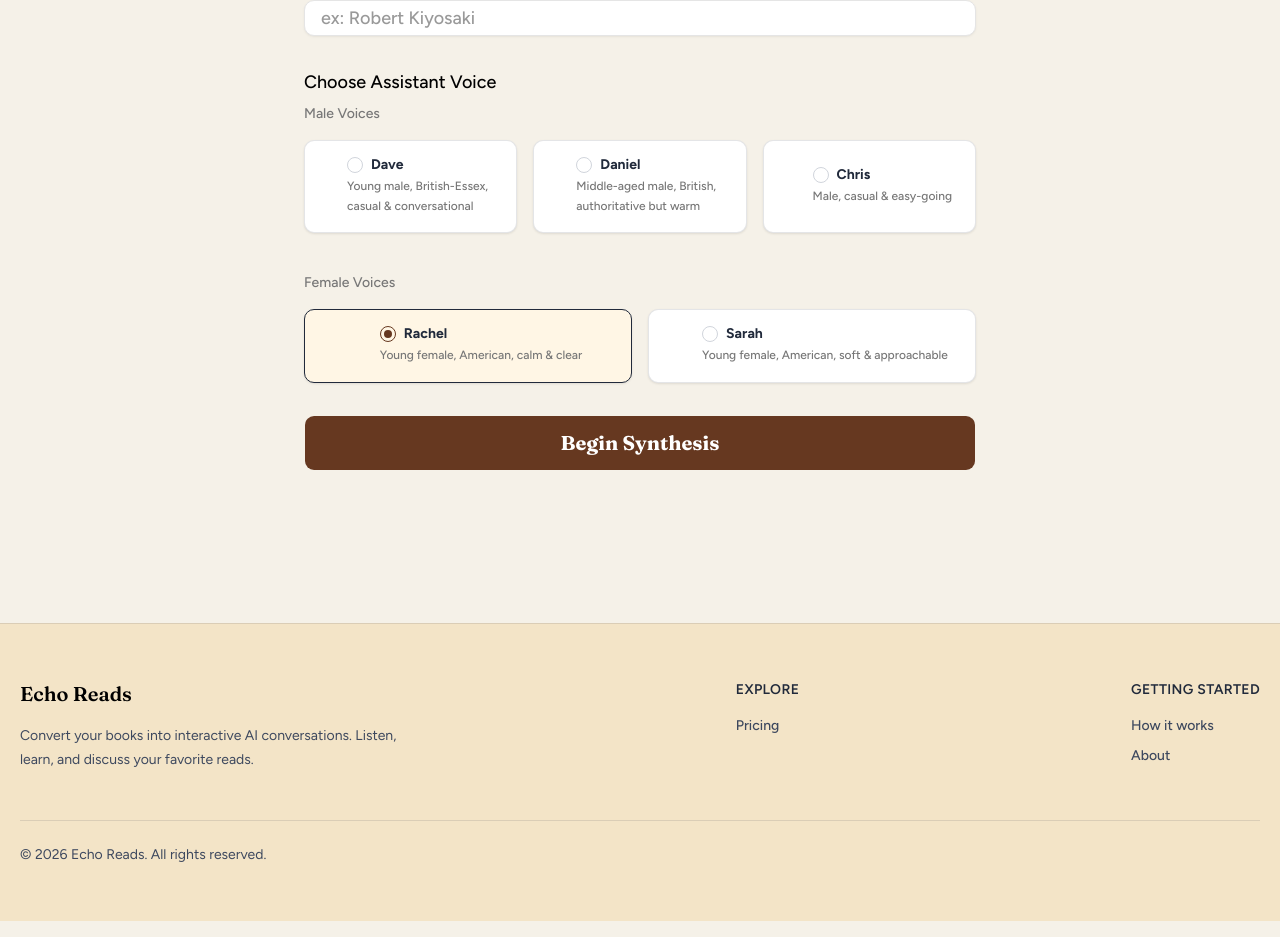
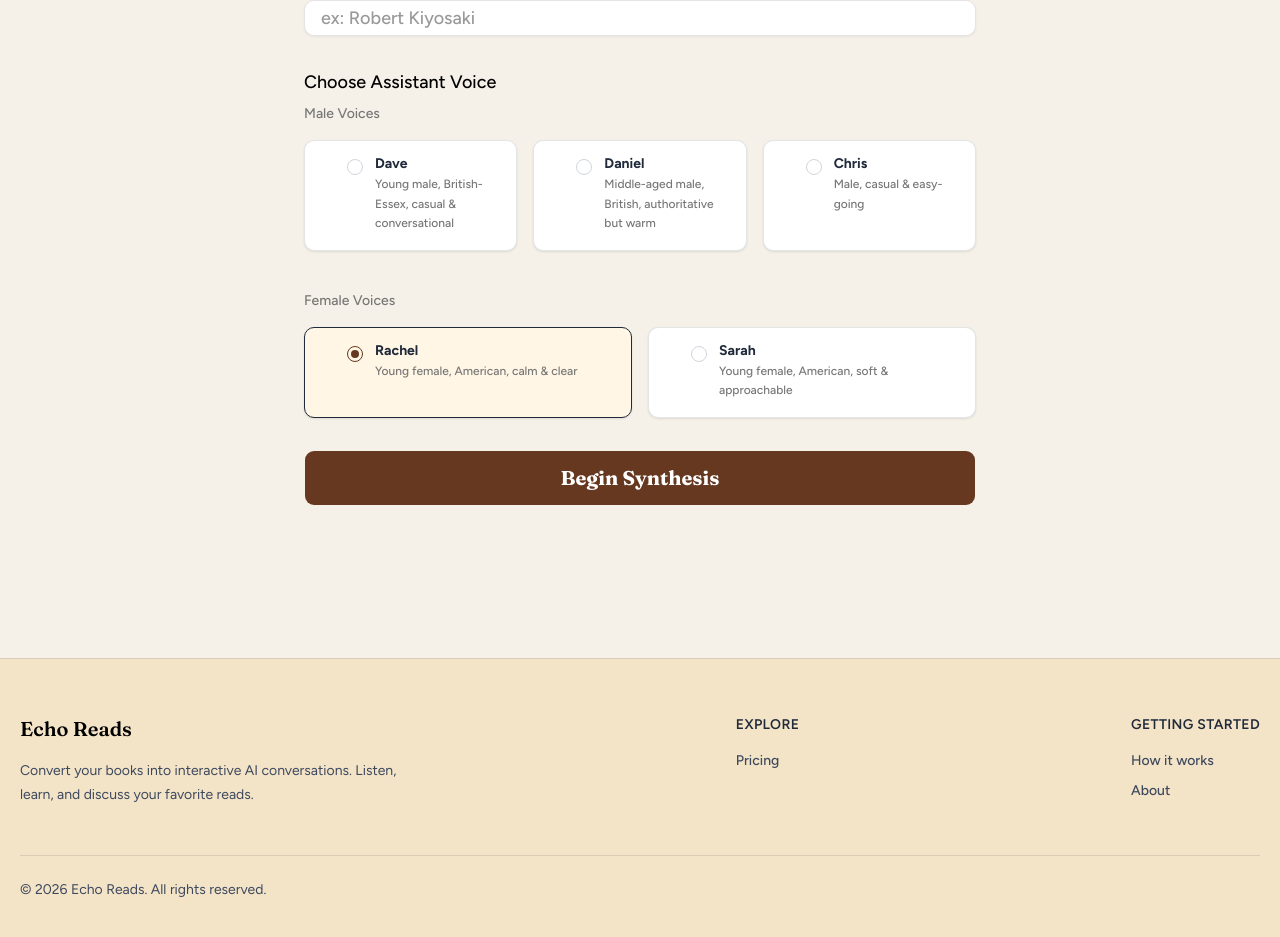
Before and after one commit to Dervin29/echo-reads, a Next.js app: page /books/new in a window 1280 px wide. Shown: the part 850-1787 px from the top of the page. Built offline with nearby package versions, Linux system fonts and the light colour scheme; no server answers.

Commit message:
refactor: simplify VoiceSelector component layout and improve readability

```diff
--- a/app/globals.css
+++ b/app/globals.css
@@ -593,7 +593,7 @@
     @apply flex flex-col md:flex-row gap-4;
   }
   .voice-selector-option {
-    @apply w-full flex-1 flex items-center justify-center gap-3 p-4 border border-[var(--border-subtle)] rounded-lg cursor-pointer transition-all;
+    @apply w-full flex-1 flex items-start gap-3 p-4 border border-[var(--border-subtle)] rounded-lg cursor-pointer transition-all;
     box-shadow: var(--shadow-soft-sm);
 
     &:hover {
--- a/components/VoiceSelector.tsx
+++ b/components/VoiceSelector.tsx
@@ -44,11 +44,9 @@
                     id={voiceId}
                     className="sr-only"
                   />
-                  <div className="flex flex-col gap-1">
-                    <div className="flex items-center gap-2">
                   <div
                     className={cn(
-                          "w-4 h-4 rounded-full border flex items-center justify-center",
+                      "w-4 h-4 mt-0.5 rounded-full border flex items-center justify-center shrink-0",
                       isSelected ? "border-[#663820]" : "border-gray-300",
                     )}
                   >
@@ -56,10 +54,10 @@
                       <div className="w-2 h-2 rounded-full bg-[#663820]" />
                     )}
                   </div>
+                  <div className="flex flex-col gap-1">
                     <span className="font-bold text-[#212a3b]">
                       {voice.name}
                     </span>
-                    </div>
                     <p className="text-xs text-[#777] leading-relaxed">
                       {voice.description}
                     </p>
@@ -93,11 +91,9 @@
                     id={voiceId}
                     className="sr-only"
                   />
-                  <div className="flex flex-col gap-1">
-                    <div className="flex items-center gap-2">
                   <div
                     className={cn(
-                          "w-4 h-4 rounded-full border flex items-center justify-center",
+                      "w-4 h-4 mt-0.5 rounded-full border flex items-center justify-center shrink-0",
                       isSelected ? "border-[#663820]" : "border-gray-300",
                     )}
                   >
@@ -105,10 +101,10 @@
                       <div className="w-2 h-2 rounded-full bg-[#663820]" />
                     )}
                   </div>
+                  <div className="flex flex-col gap-1">
                     <span className="font-bold text-[#212a3b]">
                       {voice.name}
                     </span>
-                    </div>
                     <p className="text-xs text-[#777] leading-relaxed">
                       {voice.description}
                     </p>
```
Lines whose indentation alone changed are shown as unchanged.
